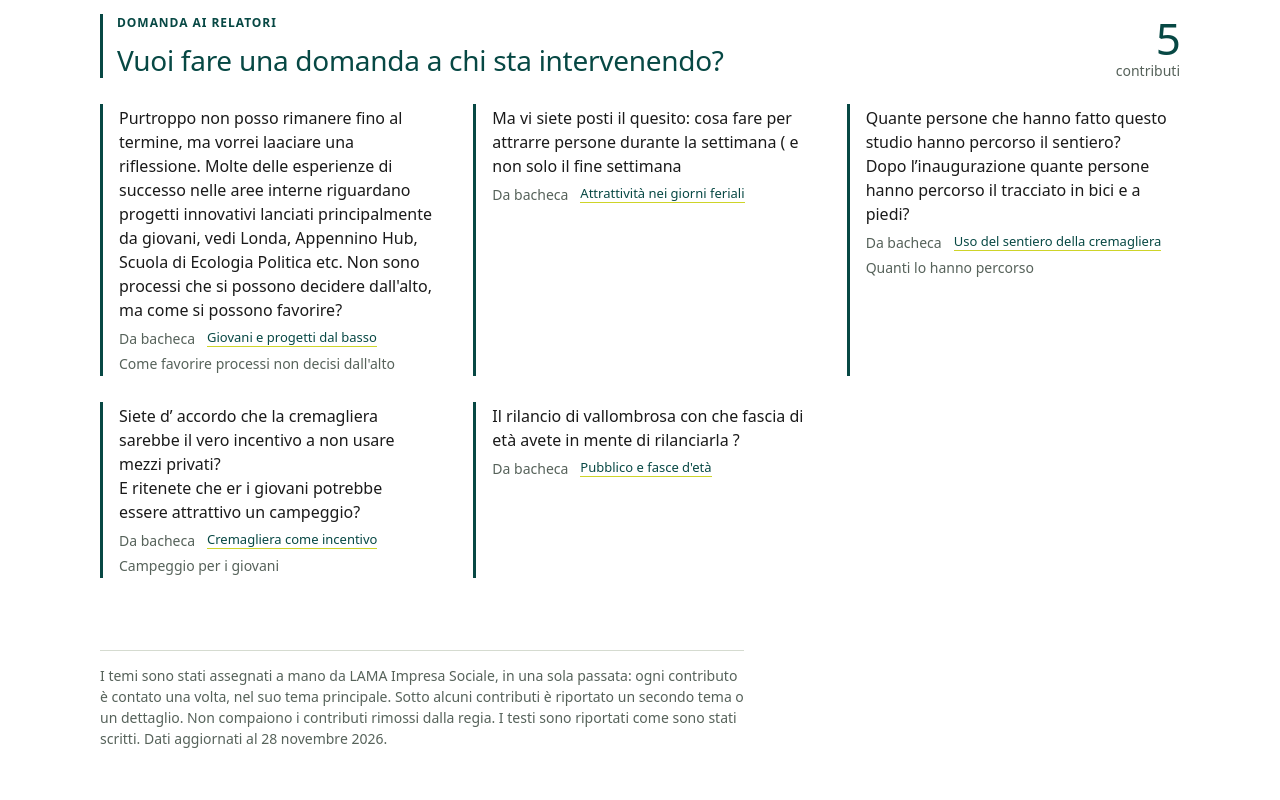
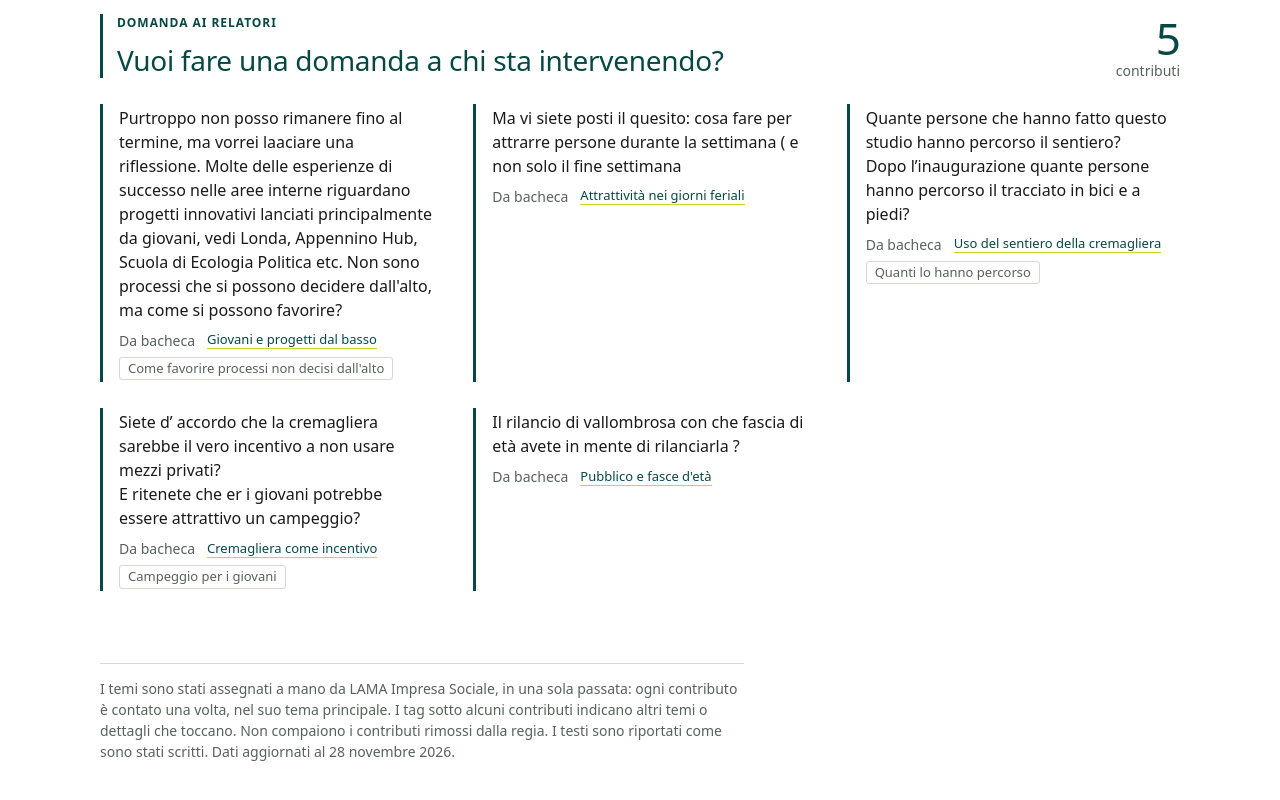
Before and after one commit to lama-impresasociale/bacheca-eventi, a plain HTML site: page risultati.html in a window 1280 px wide. Shown: the part 3377-4177 px from the top of the page. Drawn offline with Linux system fonts and the light colour scheme.

Commit message:
Risultati: altri temi come tag, scritte dei temi proporzionate al riquadro
Co-Authored-By: Claude Fable 5.2 <noreply@anthropic.com>
Claude-Session: https://claude.ai/code/session_01MAqSh5YYvQdhBZNnSYysoT

```diff
--- a/css/risultati.css
+++ b/css/risultati.css
@@ -96,7 +96,10 @@ body { padding: 0 20px; }
 .p-piede { display: none; }
 
 .scheda-testo { font-size: 16px; }
-.dettaglio { color: var(--testo-2); }
+.scheda-piede { gap: 6px 8px; margin-top: 8px; }
+.scheda-piede > span:first-child { margin-right: 4px; }
+/* Tag degli altri temi o dettagli: contorno sottile, senza riempimento. */
+.tag-altro { padding: 1px 8px; border: 1px solid var(--linea); border-radius: 3px; font-weight: var(--normale); color: var(--testo-2); line-height: 1.5; }
 
 @media (max-width: 640px) {
   body { padding: 0 16px; }
--- a/js/risultati.js
+++ b/js/risultati.js
@@ -100,7 +100,8 @@ function scheda(c, colore, nomeTema) {
     el('div', { class: 'scheda-piede' },
       el('span', {}, 'Da ' + c.origine),
       nomeTema ? el('span', { class: 'tag tag-tema' }, nomeTema) : null,
-      c.dettaglio ? el('span', { class: 'dettaglio' }, c.dettaglio) : null,
+      // Altri temi o dettagli toccati dal contributo: un tag ciascuno.
+      ...(c.dettaglio || '').split(';').map(v => v.trim()).filter(Boolean).map(v => el('span', { class: 'tag tag-altro' }, v)),
     ),
   );
 }
@@ -144,7 +145,7 @@ document.getElementById('intro').textContent =
 const giorno = new Date(dati.aggiornato + 'T12:00:00').toLocaleDateString('it-IT', { day: 'numeric', month: 'long', year: 'numeric' });
 document.getElementById('nota-metodo').textContent =
   'I temi sono stati assegnati a mano da LAMA Impresa Sociale, in una sola passata: ogni contributo è contato una volta, nel suo tema principale. ' +
-  'Sotto alcuni contributi è riportato un secondo tema o un dettaglio. Non compaiono i contributi rimossi dalla regia. ' +
+  'I tag sotto alcuni contributi indicano altri temi o dettagli che toccano. Non compaiono i contributi rimossi dalla regia. ' +
   `I testi sono riportati come sono stati scritti. Dati aggiornati al ${giorno}.`;
 
 const indice = document.getElementById('indice');
```
